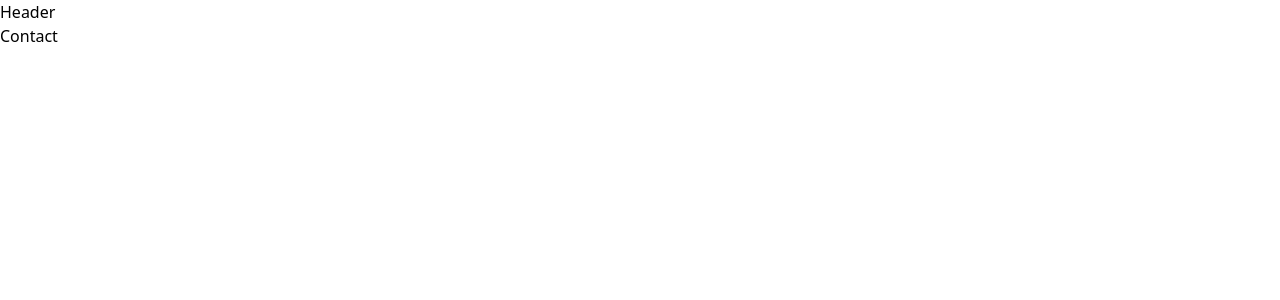
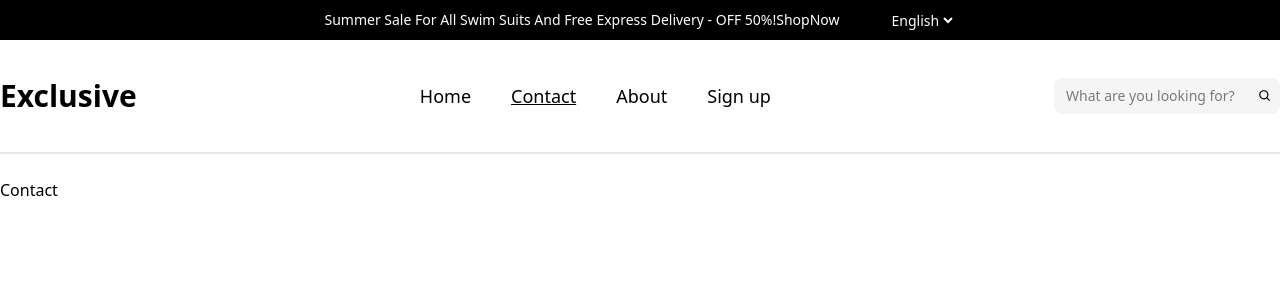
Before and after one commit to E-Commerce-DeepDive/web, a React (Vite) app: page /contact in a window 1280 px wide. Shown: the top 300 px of the page. Built offline with nearby package versions, Linux system fonts and the light colour scheme.

Commit message:
add part of sign up page

```diff
--- a/package.json
+++ b/package.json
@@ -13,6 +13,7 @@
     "@tailwindcss/vite": "^4.1.12",
     "react": "^19.1.1",
     "react-dom": "^19.1.1",
+    "react-icons": "^5.5.0",
     "react-router-dom": "^7.8.2",
     "tailwindcss": "^4.1.12"
   },
--- a/src/components/Header.tsx
+++ b/src/components/Header.tsx
@@ -1,3 +1,72 @@
+import { Link, useLocation } from "react-router-dom";
+import { Logo } from "./Logo";
+import { BiSearch } from "react-icons/bi";
+
 export default function Header() {
-  return <div>Header</div>;
+  const location = useLocation();
+
+  const pathname = location.pathname;
+
+  return (
+    <>
+      <header className="flex items-center h-28 justify-between h container mx-auto">
+        <Logo />
+
+        <nav>
+          <ul className="flex items-center gap-10 text-lg">
+            <li>
+              <Link
+                to="/home"
+                className={`${
+                  pathname === "/home" ? "underline" : ""
+                } hover:underline`}
+              >
+                Home
+              </Link>
+            </li>
+            <li>
+              <Link
+                to="/contact"
+                className={`${
+                  pathname === "/contact" ? "underline" : ""
+                } hover:underline`}
+              >
+                Contact
+              </Link>
+            </li>
+            <li>
+              <Link
+                to="/about"
+                className={`${
+                  pathname === "/about" ? "underline" : ""
+                } hover:underline`}
+              >
+                About
+              </Link>
+            </li>
+            <li>
+              <Link
+                to="/signup"
+                className={`${
+                  pathname === "/signup" ? "underline" : ""
+                } hover:underline`}
+              >
+                Sign up
+              </Link>
+            </li>
+          </ul>
+        </nav>
+
+        <div className="relative text-sm">
+          <input
+            className="outline-none  bg-[#F5F5F5] rounded-lg px-3 py-2"
+            type="text"
+            placeholder="What are you looking for?"
+          />
+          <BiSearch className="absolute right-2 top-1/2 -translate-y-1/2" />
+        </div>
+      </header>
+      <hr className="block border-b border-gray-200 mb-6" />
+    </>
+  );
 }
--- /dev/null
+++ b/src/components/Logo.tsx
@@ -0,0 +1,3 @@
+export function Logo() {
+  return <h1 className="text-3xl font-bold">Exclusive</h1>;
+}
--- /dev/null
+++ b/src/components/Navbar.tsx
@@ -0,0 +1,14 @@
+import { Link } from "react-router-dom";
+
+export function Navbar() {
+  return (
+    <div className="bg-black text-white text-sm text-center h-10 flex items-center justify-center">
+      Summer Sale For All Swim Suits And Free Express Delivery - OFF 50%!
+      <Link to="/shopnow">ShopNow</Link>
+      <select className="ml-12 outline-none">
+        <option className="text-black">English</option>
+        <option className="text-black">عربي</option>
+      </select>
+    </div>
+  );
+}
--- a/src/index.css
+++ b/src/index.css
@@ -1 +1,3 @@
 @import "tailwindcss";
+
+@import url('https://fonts.googleapis.com/css2?family=Inter:ital,opsz,wght@0,14..32,100..900;1,14..32,100..900&display=swap');
--- a/src/layouts/Layout.tsx
+++ b/src/layouts/Layout.tsx
@@ -1,9 +1,11 @@
 import { Outlet } from "react-router-dom";
 import Header from "../components/Header";
+import { Navbar } from "../components/Navbar";
 
 export default function Layout() {
   return (
     <div>
+      <Navbar />
       <Header />
       <main>
         <Outlet />
```
Also changed, not shown: src/components/Footer.tsx (added), 1 other file (tests, documents, lock files or other folders).
